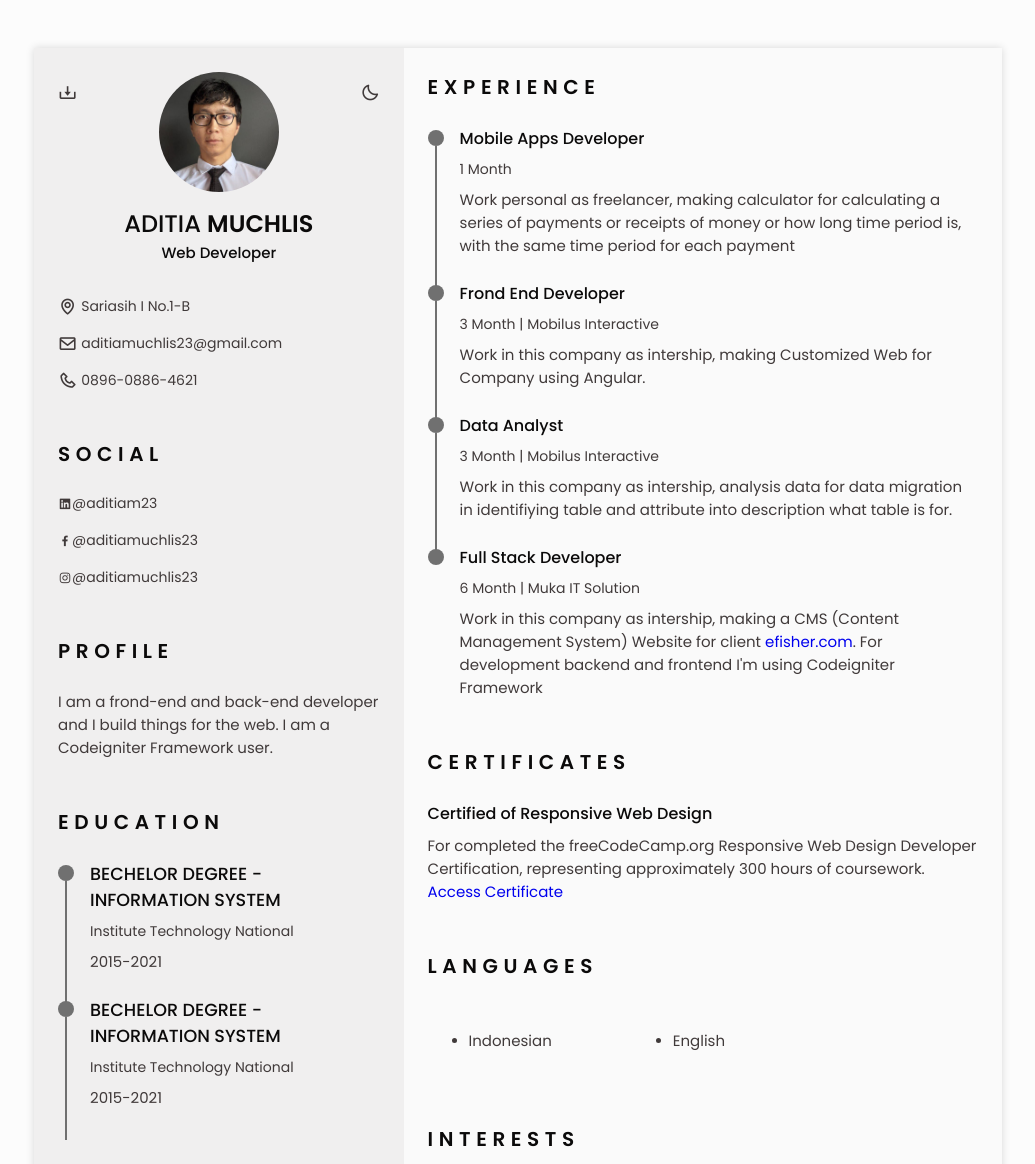
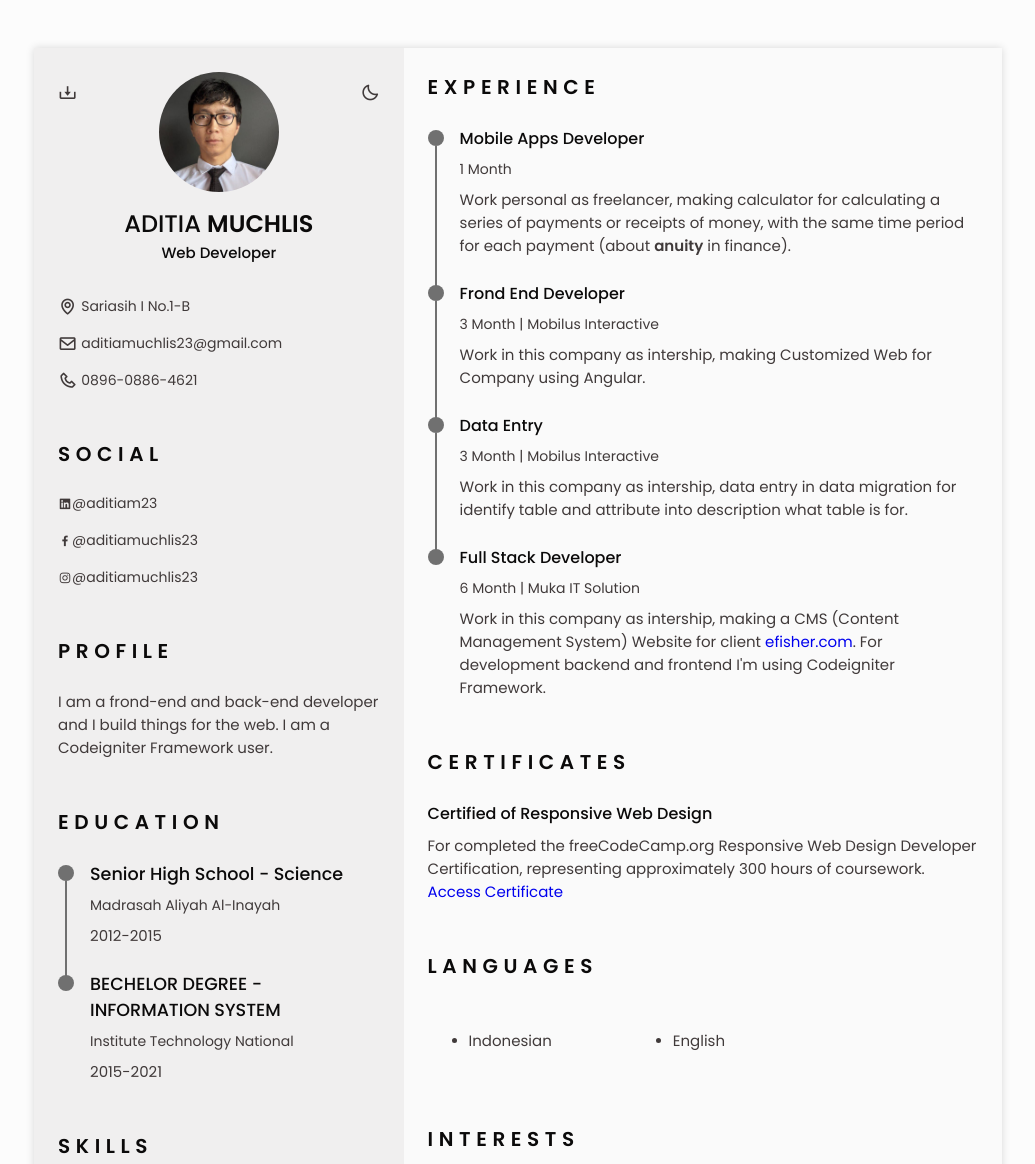
Before and after one commit to aditiam/aditiamuchlis, a plain HTML site: page index.html in a window 1280 px wide. Shown: the top 1164 px of the page, without its empty margins (122-1157 px from the left). Drawn offline with nearby package versions, Linux system fonts and the light colour scheme.

Commit message:
Edit data Resume CV

```diff
--- a/index.html
+++ b/index.html
@@ -142,15 +142,15 @@
                             </div>
 
                             <div class="education__data bd-grid">
-                                <h3 class="education__title">BECHELOR DEGREE - INFORMATION SYSTEM</h3>
-                                <span class="education__studies">Institute Technology National</span>
-                                <span class="education__year">2015-2021</span>
+                                <h3 class="education__title">Senior High School - Science</h3>
+                                <span class="education__studies">Madrasah Aliyah Al-Inayah</span>
+                                <span class="education__year">2012-2015</span>
                             </div>
                         </div>
                         <div class="education__content">
                             <div class="education__time">
                                 <span class="education__rounder"></span>
-                                <span class="education__line"></span>
+                                <!-- <span class="education__line"></span> -->
                             </div>
 
                             <div class="education__data bd-grid">
@@ -213,7 +213,7 @@
                             <div class="experience__data bd-grid">
                                 <h3 class="experience__title">Mobile Apps Developer</h3>
                                 <span class="experience__company">1 Month</span>
-                                <p class="experience__description">Work personal as freelancer, making calculator for calculating a series of payments or receipts of money or how long time period is, with the same time period for each payment</p>
+                                <p class="experience__description">Work personal as freelancer, making calculator for calculating a series of payments or receipts of money, with the same time period for each payment (about <b>anuity</b> in finance).</p>
                             </div>
                         </div>
                         <div class="experience__content">
@@ -233,9 +233,9 @@
                                 <span class="experience__line"></span>
                             </div>
                             <div class="experience__data bd-grid">
-                                <h3 class="experience__title">Data Analyst</h3>
+                                <h3 class="experience__title">Data Entry</h3>
                                 <span class="experience__company">3 Month | Mobilus Interactive</span>
-                                <p class="experience__description">Work in this company as intership, analysis data for data migration in identifiying table and attribute into description what table is for.</p>
+                                <p class="experience__description">Work in this company as intership, data entry in data migration for identify table and attribute into description what table is for.</p>
                             </div>
                         </div>
                         <div class="experience__content">
@@ -246,7 +246,7 @@
                             <div class="experience__data bd-grid">
                                 <h3 class="experience__title">Full Stack Developer</h3>
                                 <span class="experience__company">6 Month | Muka IT Solution</span>
-                                <p class="experience__description">Work in this company as intership, making a CMS (Content Management System) Website for client <a href="http://efishery.com" target="_blank">efisher.com</a>. For development backend and frontend I'm using Codeigniter Framework</p>
+                                <p class="experience__description">Work in this company as intership, making a CMS (Content Management System) Website for client <a href="http://efishery.com" target="_blank">efisher.com</a>. For development backend and frontend I'm using Codeigniter Framework.</p>
                             </div>
                         </div>
                     </div>
```
Also changed, not shown: 1 other file.
